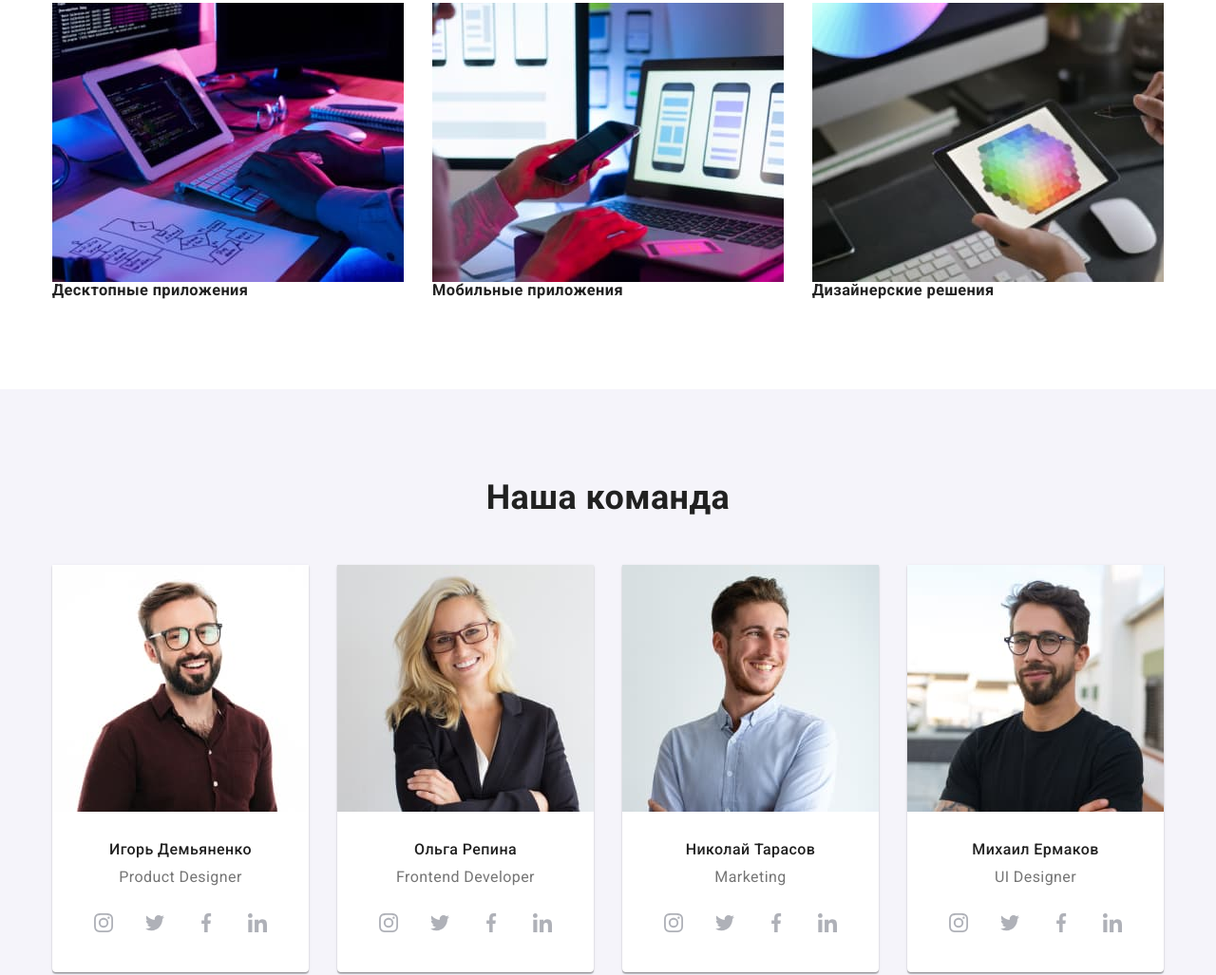
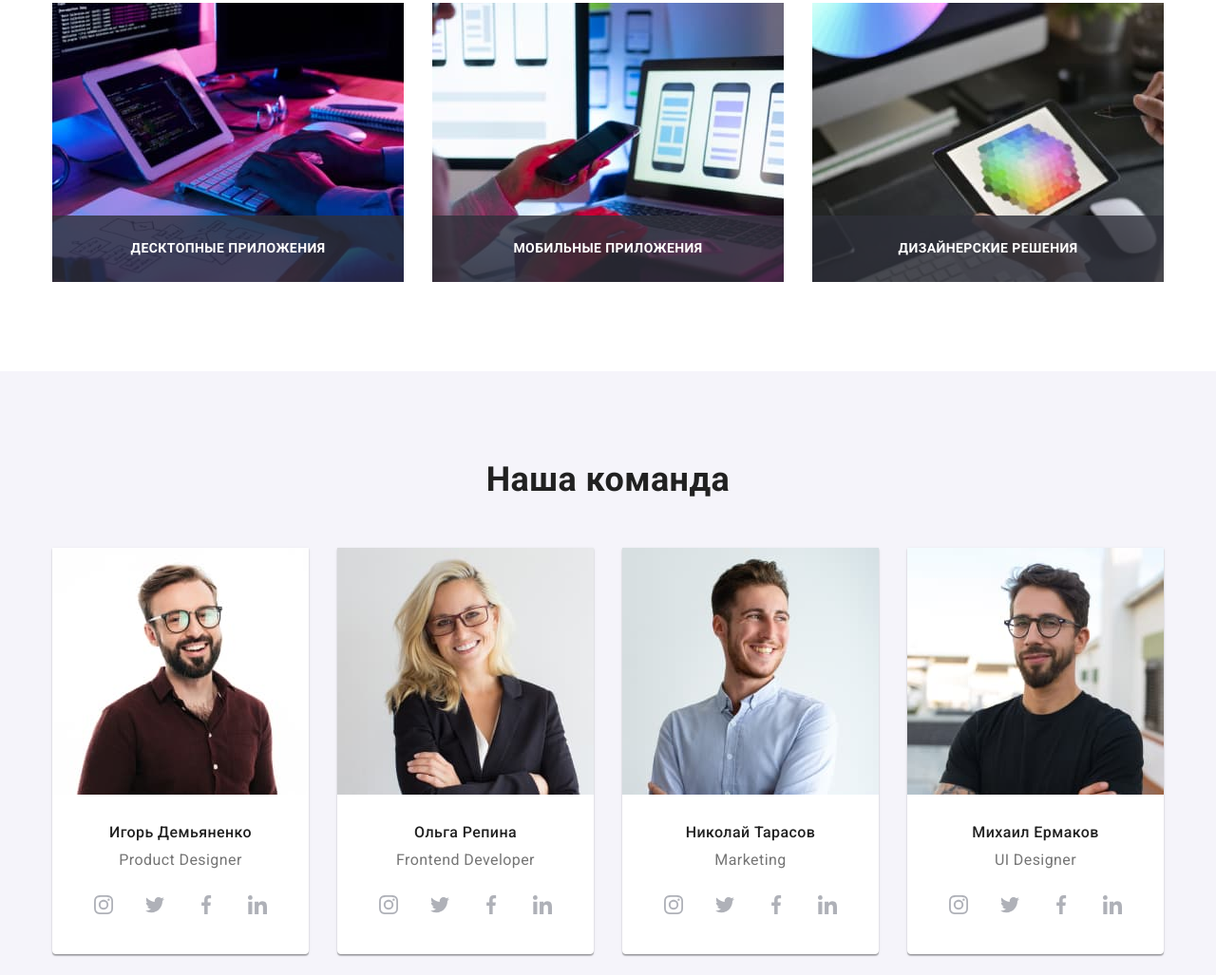
Before and after one commit to tarnapolskyi/goit-markup-hw-07, a plain HTML site: page index.html in a window 1280 px wide. Shown: the part 1205-2232 px from the top of the page at 95% size. Drawn offline with Linux system fonts and the light colour scheme.

Commit message:
update production

```diff
--- a/index.html
+++ b/index.html
@@ -112,15 +112,15 @@
                 <ul class="production__list">
                     <li class="production__item">
                         <img src="./images/what-are-we-doing/box-1.jpg" alt="Написание кода" width="370">
-                        <h3 class="production-overlay">Десктопные приложения</h3>
+                        <h3 class="production__overlay">Десктопные приложения</h3>
                     </li>
                     <li class="production__item">
                         <img src="./images/what-are-we-doing/box-2.jpg" alt="Мобильные приложения" width="370">
-                        <h3 class="production-overlay">Мобильные приложения</h3>
+                        <h3 class="production__overlay">Мобильные приложения</h3>
                     </li>
                     <li class="production__item">
                         <img src="./images/what-are-we-doing/box-3.jpg" alt="Дизайн" width="370">
-                        <h3 class="production-overlay">Дизайнерские решения</h3>
+                        <h3 class="production__overlay">Дизайнерские решения</h3>
                     </li>
                 </ul>
             </div>
```
